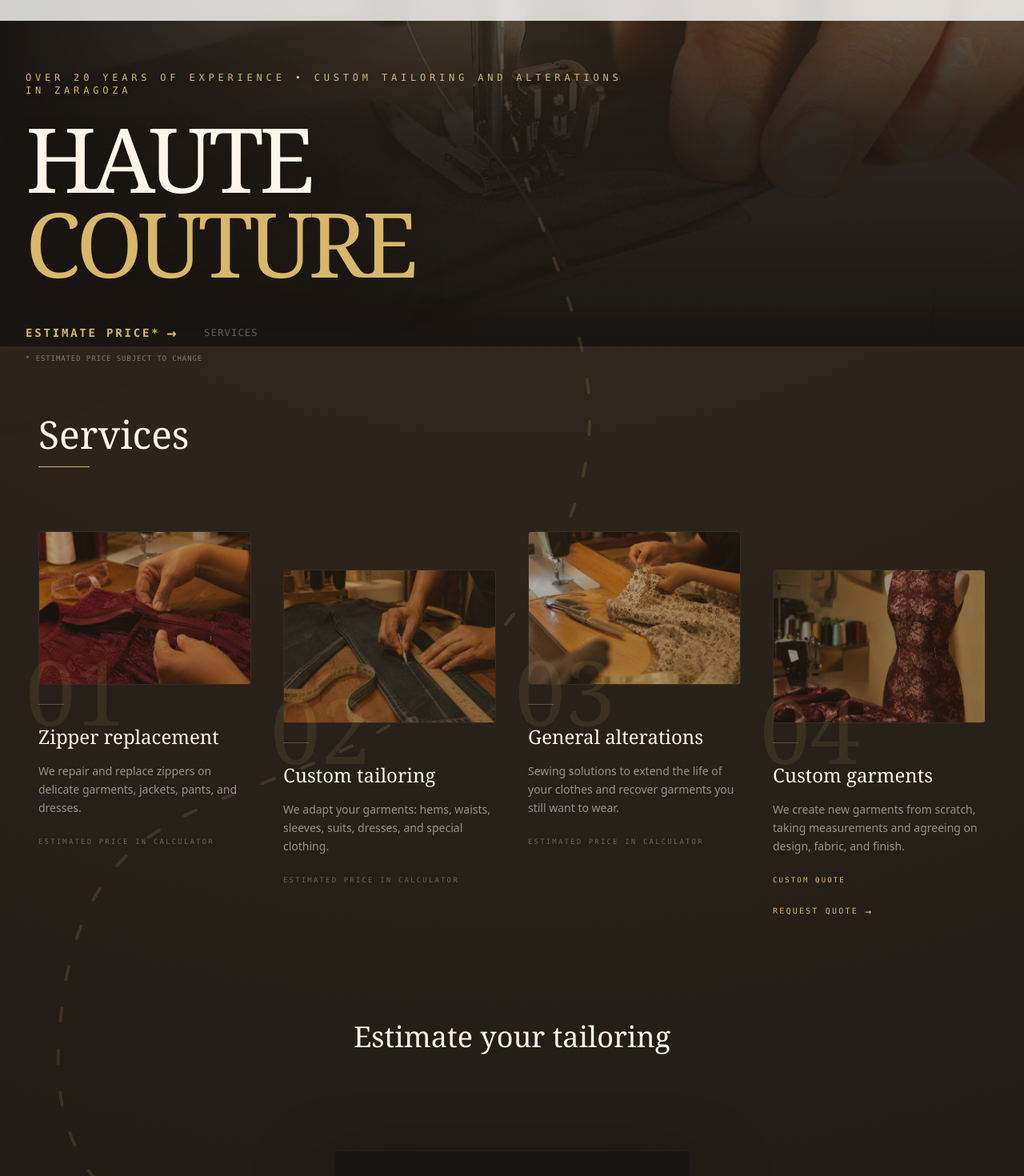
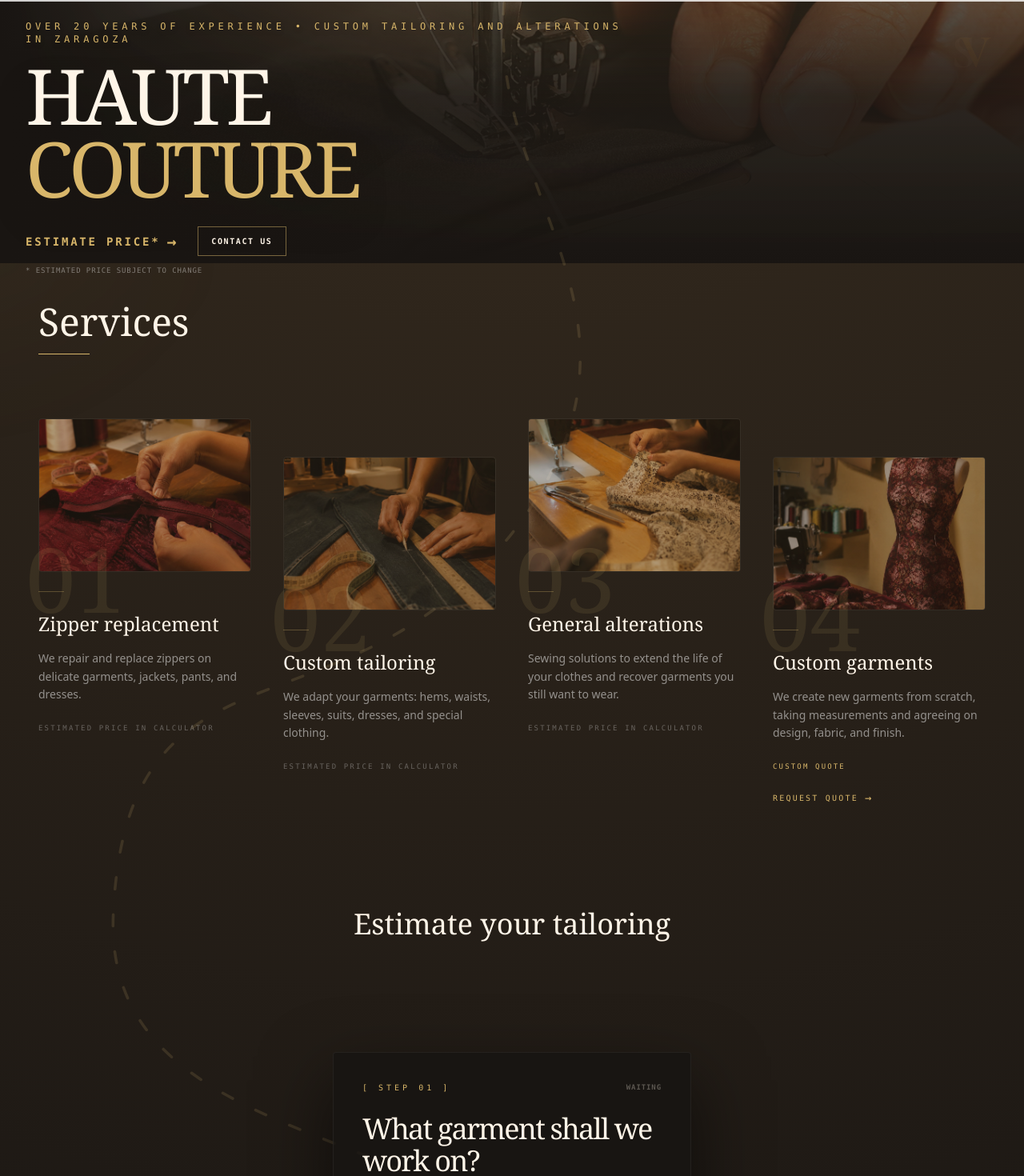
Before and after one commit to KevinJ-Gomez/confecciones-sv, a Next.js app: page /en in a window 1280 px wide. Shown: the part 87-1557 px from the top of the page at 80% size. Built offline with nearby package versions, Linux system fonts and the light colour scheme.

Commit message:
Compacta la web y actualiza llamadas a la acción

```diff
--- a/src/app/[lang]/page.js
+++ b/src/app/[lang]/page.js
@@ -72,7 +72,7 @@ export default function Home({ params }) {
     <>
       <Header lang={lang} />
 
-      <main id="inicio" className="relative min-h-screen overflow-hidden bg-[#171412] px-4 pb-12 pt-24 text-[#F8EFE2] md:px-8"
+      <main id="inicio" className="relative min-h-screen overflow-hidden bg-[#171412] px-4 pb-6 pt-18 text-[#F8EFE2] md:px-8"
         style={{
           background: "radial-gradient(circle at 50% -10%, #3A2E20 0%, #171412 60%)",
           perspective: "1200px",
@@ -90,7 +90,7 @@ export default function Home({ params }) {
         </div>
 
         {/* HERO: IMAGEN FLUIDA DE FONDO */}
-        <div className="pointer-events-none absolute left-0 top-0 z-0 h-[65vh] w-full">
+        <div className="pointer-events-none absolute left-0 top-0 z-0 h-[52vh] w-full">
           <img src="/assets/client-raw/hero.jpg" alt="Taller de costura" className="h-full w-full object-cover opacity-30 mix-blend-luminosity" />
           <div className="absolute inset-0 bg-gradient-to-b from-transparent via-[#171412]/80 to-[#171412]" />
           <div className="absolute inset-0 bg-gradient-to-r from-[#171412] via-transparent to-transparent" />
@@ -98,25 +98,25 @@ export default function Home({ params }) {
         </div>
 
         {/* HERO: TEXTO MINIMALISTA Y EDITORIAL */}
-        <section className="relative z-10 mx-auto mb-16 flex min-h-[50vh] w-full max-w-7xl flex-col justify-center pt-[10vh]">
+        <section className="relative z-10 mx-auto mb-8 flex min-h-[42vh] w-full max-w-7xl flex-col justify-center pt-[5vh]">
           <motion.div initial={{ opacity: 0, y: 30 }} animate={{ opacity: 1, y: 0 }} transition={{ duration: 1.2, ease: "easeOut" }} className="w-full max-w-3xl">
-            <span className="mb-6 block text-[10px] font-mono uppercase tracking-[0.4em] text-[#D8B66A] drop-shadow-md md:text-xs">
+            <span className="mb-4 block text-[10px] font-mono uppercase tracking-[0.4em] text-[#D8B66A] drop-shadow-md md:text-xs">
               {t.page.subtitle}
             </span>
 
-            <h1 className="font-serif text-5xl leading-[0.95] tracking-tighter drop-shadow-2xl md:text-6xl lg:text-[7rem]">
+            <h1 className="font-serif text-5xl leading-[0.95] tracking-tighter drop-shadow-2xl md:text-6xl lg:text-[6rem]">
               <span className="text-[#FFF5E8]">{t.page.title.split(' ')[0]}</span><br />
               <span className="text-[#D8B66A]">{t.page.title.split(' ')[1]}</span>
             </h1>
 
-            <div className="mt-12 flex flex-col items-start gap-3">
-               <div className="flex items-center gap-8">
+            <div className="mt-7 flex flex-col items-start gap-2">
+               <div className="flex flex-col items-start gap-4 sm:flex-row sm:items-center sm:gap-6">
                  <motion.a href="#presupuesto" initial={{ opacity: 0, x: -20 }} animate={{ opacity: 1, x: 0 }} transition={{ duration: 0.8, delay: 0.6 }} whileHover={{ x: 5 }} className="flex items-center gap-2 text-sm font-mono font-semibold uppercase tracking-[0.2em] text-[#D8B66A] transition-colors hover:text-white">
                    {t.page.cta_presupuesto} <span className="text-xl leading-none">→</span>
                  </motion.a>
 
-                 <motion.a href="#servicios" initial={{ opacity: 0 }} animate={{ opacity: 1 }} transition={{ duration: 0.8, delay: 0.8 }} className="hidden text-xs font-mono uppercase tracking-widest text-white/30 transition-colors hover:text-white sm:block">
-                   {t.page.cta_servicios}
+                 <motion.a href="#contacto" initial={{ opacity: 0 }} animate={{ opacity: 1 }} transition={{ duration: 0.8, delay: 0.8 }} whileHover={{ y: -2 }} className="inline-flex items-center justify-center border border-[#D8B66A]/50 px-4 py-2.5 text-[10px] font-mono font-semibold uppercase tracking-[0.16em] text-[#FFF5E8] transition-colors hover:border-[#D8B66A] hover:bg-[#D8B66A] hover:text-[#171412]">
+                   {t.page.cta_contacto}
                  </motion.a>
                </div>
 
@@ -178,9 +178,9 @@ export default function Home({ params }) {
         </section>
 
         {/* PRESUPUESTO: CALCULADORA COMPACTADA */}
-        <section id="presupuesto" className="relative z-10 mb-20 flex w-full flex-col items-center pt-0">
-          <div className="mb-6 flex flex-col items-center text-center">
-            <h2 className="font-serif text-4xl text-[#FFF5E8]">{t.presupuesto_section.title}</h2>
+        <section id="presupuesto" className="relative z-10 mb-10 flex w-full flex-col items-center pt-0">
+          <div className="mb-1 flex flex-col items-center text-center">
+            <h2 className="font-serif text-3xl text-[#FFF5E8] md:text-4xl">{t.presupuesto_section.title}</h2>
           </div>
           <Calculadora dict={t.calculator} />
           <div className="pointer-events-none absolute bottom-0 left-1/2 -z-10 -translate-x-1/2 translate-y-[58%]" aria-hidden="true">
@@ -215,12 +215,12 @@ export default function Home({ params }) {
         </section>
 
         {/* CONTACTO: INFORMACIÓN DEL CLIENTE */}
-        <section id="contacto" className="relative z-20 mx-auto w-full max-w-7xl px-4 pt-16 pb-20 border-t border-white/5">
-          <div className="grid md:grid-cols-2 gap-16">
+        <section id="contacto" className="relative z-20 mx-auto w-full max-w-7xl border-t border-white/5 px-1 py-12 md:px-4">
+          <div className="grid gap-10 md:grid-cols-2 md:gap-12">
             <div>
               <span className="text-[10px] font-mono tracking-[0.4em] text-white/40 uppercase mb-4 block">{t.contacto_section.subtitle}</span>
-              <h2 className="mb-12 font-serif text-4xl text-[#FFF5E8] md:text-5xl leading-tight">{t.contacto_section.title}</h2>
-              <div className="flex flex-col gap-8">
+              <h2 className="mb-7 font-serif text-3xl leading-tight text-[#FFF5E8] md:text-4xl">{t.contacto_section.title}</h2>
+              <div className="grid gap-6 sm:grid-cols-2">
                 <div>
                   <h4 className="text-[10px] font-mono tracking-widest text-white/30 uppercase mb-2">{t.contacto_section.ubicacion_title}</h4>
                   <p className="text-lg font-serif text-white/80">{t.contacto_section.ciudad}</p>
@@ -233,7 +233,7 @@ export default function Home({ params }) {
                     <a href="tel:+34602571925" className="text-lg font-serif text-white/80 hover:text-[#D8B66A] transition-colors">602 571 925</a>
                   </div>
                 </div>
-                <div className="grid grid-cols-2 gap-8 border-t border-white/5 pt-8">
+                <div className="grid grid-cols-2 gap-6 border-t border-white/5 pt-5 sm:col-span-2">
                   <div>
                     <h4 className="text-[10px] font-mono tracking-widest text-white/30 uppercase mb-3">{t.contacto_section.envios_title}</h4>
                     <ul className="text-sm text-white/60 flex flex-col gap-2">
@@ -249,9 +249,9 @@ export default function Home({ params }) {
                     </ul>
                   </div>
                 </div>
-                <div className="flex flex-col items-start gap-4">
+                <div className="flex flex-row items-center gap-4 sm:col-span-2">
                   <h4 className="text-[10px] font-mono tracking-widest text-white/30 uppercase">{t.contacto_section.siguenos_title}</h4>
-                  <a href="https://www.facebook.com/" className="inline-flex size-12 items-center justify-center rounded-full border border-white/10 text-white/60 hover:border-[#D8B66A] hover:text-[#D8B66A] transition-colors" target="_blank" rel="noopener noreferrer">
+                  <a href="https://www.facebook.com/" className="inline-flex size-10 items-center justify-center rounded-full border border-white/10 text-white/60 hover:border-[#D8B66A] hover:text-[#D8B66A] transition-colors" target="_blank" rel="noopener noreferrer">
                     <span className="sr-only">Facebook</span>
                     <svg className="size-5" viewBox="0 0 24 24" fill="currentColor">
                       <path d="M9.101 23.691v-9.03H6.03v-3.525h3.071V8.59c0-3.041 1.858-4.7 4.576-4.7 1.301 0 2.419.097 2.744.14v3.183l-1.883.001c-1.476 0-1.762.701-1.762 1.73v2.266h3.522l-.459 3.525h-3.063v9.03H9.101z"/>
@@ -267,8 +267,8 @@ export default function Home({ params }) {
         </section>
 
         {/* END MARK & FIRMA DEL DESARROLLADOR */}
-        <div className="relative w-full flex flex-col items-center pb-8 pt-10 z-10 border-t border-white/5">
-          <MonogramaSVG size="endmark" className="mb-8" />
+        <div className="relative z-10 flex w-full flex-col items-center border-t border-white/5 pb-3 pt-6">
+          <MonogramaSVG size="endmark" className="mb-4 !h-12" />
 
           <div className="flex w-full max-w-7xl justify-between items-center px-4 md:px-8 text-[9px] font-mono uppercase tracking-widest text-white/30">
             <span>© {new Date().getFullYear()} {t.footer.rights}</span>
--- a/src/components/Calculadora.js
+++ b/src/components/Calculadora.js
@@ -162,7 +162,7 @@ export default function Calculadora({ dict }) {
       ref={ref}
       onMouseMove={handleMouseMove}
       onMouseLeave={() => { mouseX.set(0); mouseY.set(0); }}
-      className="relative flex min-h-[600px] w-full justify-center py-8"
+      className="relative flex min-h-[500px] w-full justify-center py-3 md:min-h-[530px]"
       style={{ perspective: "2000px" }}
     >
       <motion.div
@@ -173,9 +173,9 @@ export default function Calculadora({ dict }) {
         {/* PASO 1 */}
         {/* ======================================= */}
         <motion.div variants={step1Variants} animate={currentStep === 1 ? "active" : "background"} className="absolute w-full">
-          <div className="relative overflow-hidden rounded-sm border border-white/5 bg-[#171412]/80 p-10 md:p-14 text-[#F8EFE2] shadow-[0_35px_90px_rgba(0,0,0,0.55)] backdrop-blur-xl">
+          <div className="relative overflow-hidden rounded-sm border border-white/5 bg-[#171412]/80 p-7 text-[#F8EFE2] shadow-[0_35px_90px_rgba(0,0,0,0.55)] backdrop-blur-xl md:p-9">
 
-            <div className="mb-10 flex items-center justify-between">
+            <div className="mb-6 flex items-center justify-between">
               <span className="text-[10px] font-mono uppercase tracking-[0.4em] text-[#D8B66A]">
                 {dict?.step || "[ PASO 01 ]"}
               </span>
@@ -184,7 +184,7 @@ export default function Calculadora({ dict }) {
               </span>
             </div>
 
-            <h2 className="mb-10 font-serif text-4xl md:text-5xl leading-[1.1] tracking-tighter text-[#FFF5E8]">
+            <h2 className="mb-7 font-serif text-3xl leading-[1.1] tracking-tighter text-[#FFF5E8] md:text-4xl">
               {dict?.question || "¿Qué prenda vamos a trabajar?"}
             </h2>
 
@@ -220,9 +220,9 @@ export default function Calculadora({ dict }) {
         <AnimatePresence>
           {currentStep === 2 && (
             <motion.div variants={step2Variants} initial="hidden" animate="visible" exit="exit" className="absolute w-full">
-              <div className="relative rounded-sm border border-white/5 bg-[#171412]/90 p-10 md:p-14 text-[#F8EFE2] shadow-[0_35px_90px_rgba(0,0,0,0.65)] backdrop-blur-xl">
+              <div className="relative rounded-sm border border-white/5 bg-[#171412]/90 p-7 text-[#F8EFE2] shadow-[0_35px_90px_rgba(0,0,0,0.65)] backdrop-blur-xl md:p-9">
 
-                <div className="mb-8 flex items-center justify-between">
+                <div className="mb-5 flex items-center justify-between">
                   <span className="text-[10px] font-mono uppercase tracking-[0.4em] text-[#D8B66A]">
                     {dict?.step2 || "[ PASO 02 ]"}
                   </span>
@@ -231,13 +231,13 @@ export default function Calculadora({ dict }) {
                   </span>
                 </div>
 
-                <h2 className="mb-10 font-serif text-4xl md:text-5xl leading-[1.1] tracking-tighter text-[#FFF5E8]">
+                <h2 className="mb-6 font-serif text-3xl leading-[1.1] tracking-tighter text-[#FFF5E8] md:text-4xl">
                   {dict?.service_question || "¿Qué servicio aplicamos?"}
                 </h2>
 
-                <div className="mb-10 flex flex-col gap-2">
+                <div className="mb-6 flex flex-col gap-2">
                   {selectedPrenda?.services?.map((servicio, index) => (
-                    <motion.button key={servicio.id} initial={{ opacity: 0, x: -10 }} animate={{ opacity: 1, x: 0 }} transition={{ delay: 0.3 + index * 0.1 }} onClick={() => handleSelectService(servicio)} className={`group relative flex w-full items-center justify-between border px-4 py-4 text-left outline-none transition-colors rounded-sm ${selectedService?.id === servicio.id ? "border-[#D8B66A]/20 bg-[#D8B66A]/10" : "border-transparent bg-white/5 hover:bg-white/10"}`}>
+                    <motion.button key={servicio.id} initial={{ opacity: 0, x: -10 }} animate={{ opacity: 1, x: 0 }} transition={{ delay: 0.3 + index * 0.1 }} onClick={() => handleSelectService(servicio)} className={`group relative flex w-full items-center justify-between border px-3 py-3 text-left outline-none transition-colors rounded-sm ${selectedService?.id === servicio.id ? "border-[#D8B66A]/20 bg-[#D8B66A]/10" : "border-transparent bg-white/5 hover:bg-white/10"}`}>
                       <div className="flex items-center">
                         <span className={`absolute left-0 h-full w-1 rounded-l-sm bg-[#D8B66A] transition-opacity duration-300 ${selectedService?.id === servicio.id ? "opacity-100" : "opacity-0 group-hover:opacity-100"}`} />
                         <span className={`font-sans text-[15px] md:text-base font-light tracking-wide transition-all duration-300 ${selectedService?.id === servicio.id ? "translate-x-3 text-[#D8B66A]" : "text-[#F8EFE2]/80 group-hover:translate-x-3 group-hover:text-[#D8B66A]"}`}>
@@ -270,7 +270,7 @@ export default function Calculadora({ dict }) {
         <AnimatePresence>
           {currentStep === 3 && (
             <motion.div variants={step3Variants} initial="hidden" animate="visible" exit="exit" className="absolute w-full">
-              <div className="relative rounded-sm border border-white/5 bg-[#171412]/95 p-10 md:p-14 text-left text-[#F8EFE2] shadow-[0_35px_90px_rgba(0,0,0,0.8)] backdrop-blur-xl">
+              <div className="relative rounded-sm border border-white/5 bg-[#171412]/95 p-7 text-left text-[#F8EFE2] shadow-[0_35px_90px_rgba(0,0,0,0.8)] backdrop-blur-xl md:p-9">
 
                 <div className="mb-8 flex items-center justify-between border-b border-white/5 pb-6">
                   <span className="font-mono text-[10px] uppercase tracking-[0.4em] text-[#D8B66A]">
--- a/src/components/Header.js
+++ b/src/components/Header.js
@@ -78,18 +78,18 @@ export default function Header({ lang = 'es' }) {
           : 'bg-white/80 backdrop-blur-md border-b border-transparent py-2'
       }`}
     >
-      <div className="max-w-7xl mx-auto px-6 h-24 flex items-center justify-between">
+      <div className="max-w-7xl mx-auto px-5 h-18 flex items-center justify-between md:px-6">
 
         <div className="flex items-center gap-6 md:gap-10">
           <Link href={`/${lang}`} onClick={(e) => handleScrollClick(e, 'inicio')} className="hover:opacity-80 transition-opacity flex items-center h-full outline-none">
             <img
               src="/assets/branding/logo-completo.svg"
               alt="Confecciones SV"
-              className="h-10 md:h-12 w-auto object-contain"
+              className="h-9 md:h-10 w-auto object-contain"
             />
           </Link>
 
-          <div className="hidden md:block w-px h-8 bg-[#2D2926]/20"></div>
+          <div className="hidden md:block w-px h-7 bg-[#2D2926]/20"></div>
 
           <nav className="hidden md:flex items-center gap-8">
             {navLinks.map((link) => (
--- a/src/dictionaries/en.json
+++ b/src/dictionaries/en.json
@@ -4,7 +4,7 @@
     "title": "HAUTE COUTURE",
     "description": "We care for each garment with precision, delicacy, and professional finishes. A sewing service designed to make your clothes fit you perfectly again.",
     "cta_presupuesto": "ESTIMATE PRICE*",
-    "cta_servicios": "Services",
+    "cta_contacto": "Contact us",
     "disclaimer_precio": "* ESTIMATED PRICE SUBJECT TO CHANGE"
   },
   "servicios_section": {
--- a/src/dictionaries/es.json
+++ b/src/dictionaries/es.json
@@ -4,7 +4,7 @@
     "title": "ALTA COSTURA",
     "description": "Cuidamos cada prenda con precisión, delicadeza y acabados profesionales. Un servicio de costura pensado para que tu ropa vuelva a encajar contigo.",
     "cta_presupuesto": "CALCULAR PRESUPUESTO*",
-    "cta_servicios": "Servicios",
+    "cta_contacto": "Contacta con nosotros",
     "disclaimer_precio": "* PRECIO ORIENTATIVO SUJETO A CAMBIOS"
   },
   "servicios_section": {
```
Also changed, not shown: src/components/ContactForm.js (+10 -10 lines).
